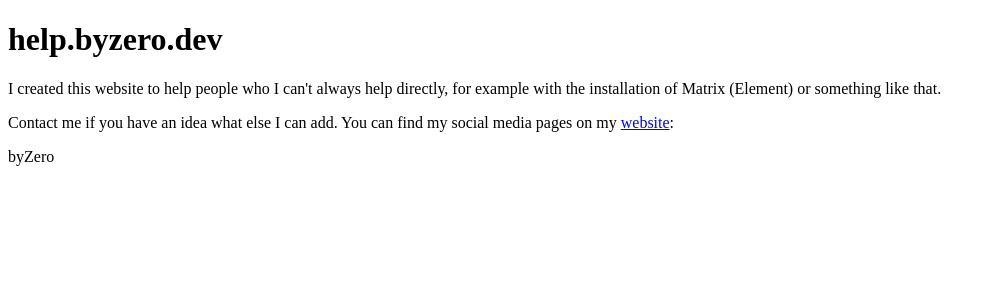
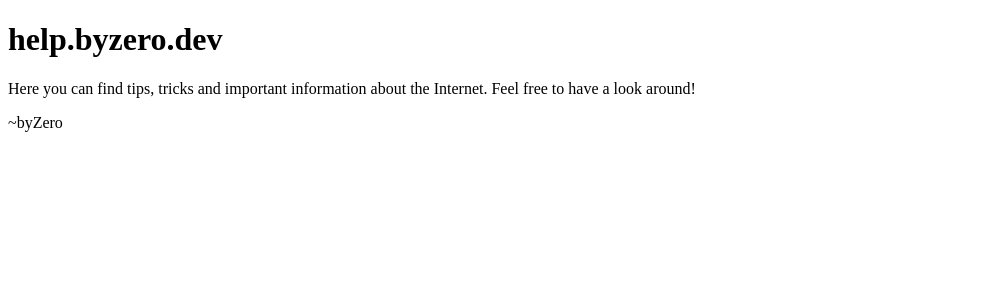
Before and after one commit to EinfachRuwen/help, a Next.js app: page / in a window 1280 px wide. Shown: the top 300 px of the page, without its empty margins (0-996 px from the left). Built offline with nearby package versions, Linux system fonts and the light colour scheme.

Commit message:
Update index.mdx

```diff
--- a/pages/index.mdx
+++ b/pages/index.mdx
@@ -2,9 +2,6 @@
 
 # help.byzero.dev
 
-I created this website to help people who I can't always help directly, for example with the installation of Matrix (Element) or something like that.
+Here you can find tips, tricks and important information about the Internet. Feel free to have a look around!
 
-Contact me if you have an idea what else I can add.
-You can find my social media pages on my [website](https://byzero.dev):
-
-byZero
+~byZero
```
